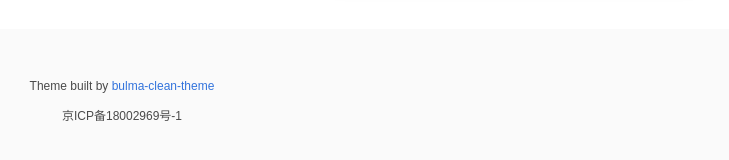
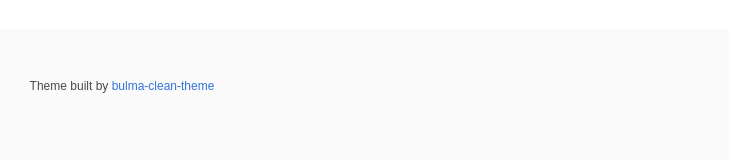
Before and after one commit to jasonLiu001/jasonLiu001.github.io, a Jekyll site: the page built from index.md, in a window 1280 px wide and 900 px high, scrolled down 2362 px. Shown: the part 679-839 px from the top of the window, without its empty margins (518-1247 px from the left). Built offline with Jekyll 4.4.1, drawn with Linux system fonts in a browser that asks for light colours; nearby versions of some CDN libraries.

Commit message:
底部更新

```diff
--- a/_includes/footer.html
+++ b/_includes/footer.html
@@ -15,7 +15,6 @@
 
         <div class="content is-small has-text-centered">
             <p class="">Theme built by <a href="https://github.com/chrisrhymes/bulma-clean-theme" target="_blank">bulma-clean-theme</a></p>
-            <p class="">京ICP备18002969号-1</p>
         </div>
     </div>
 </footer>
```
